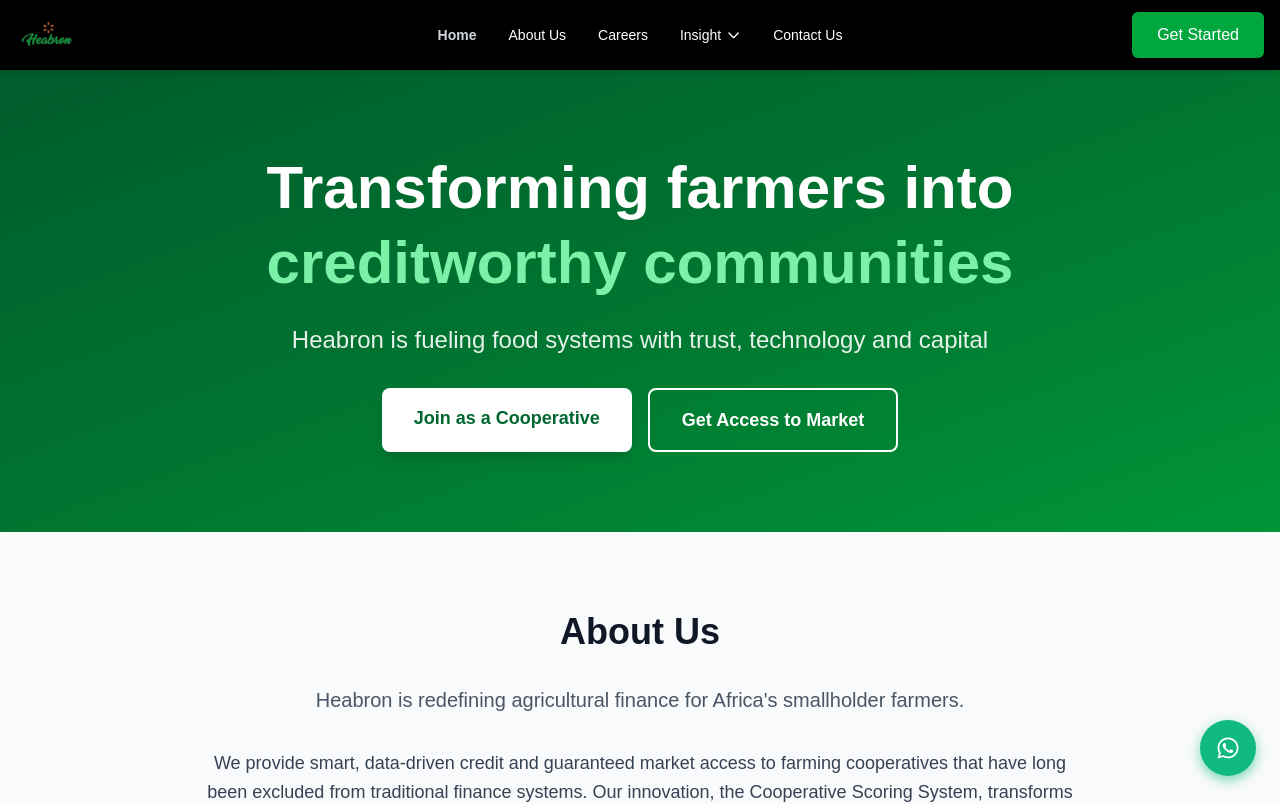
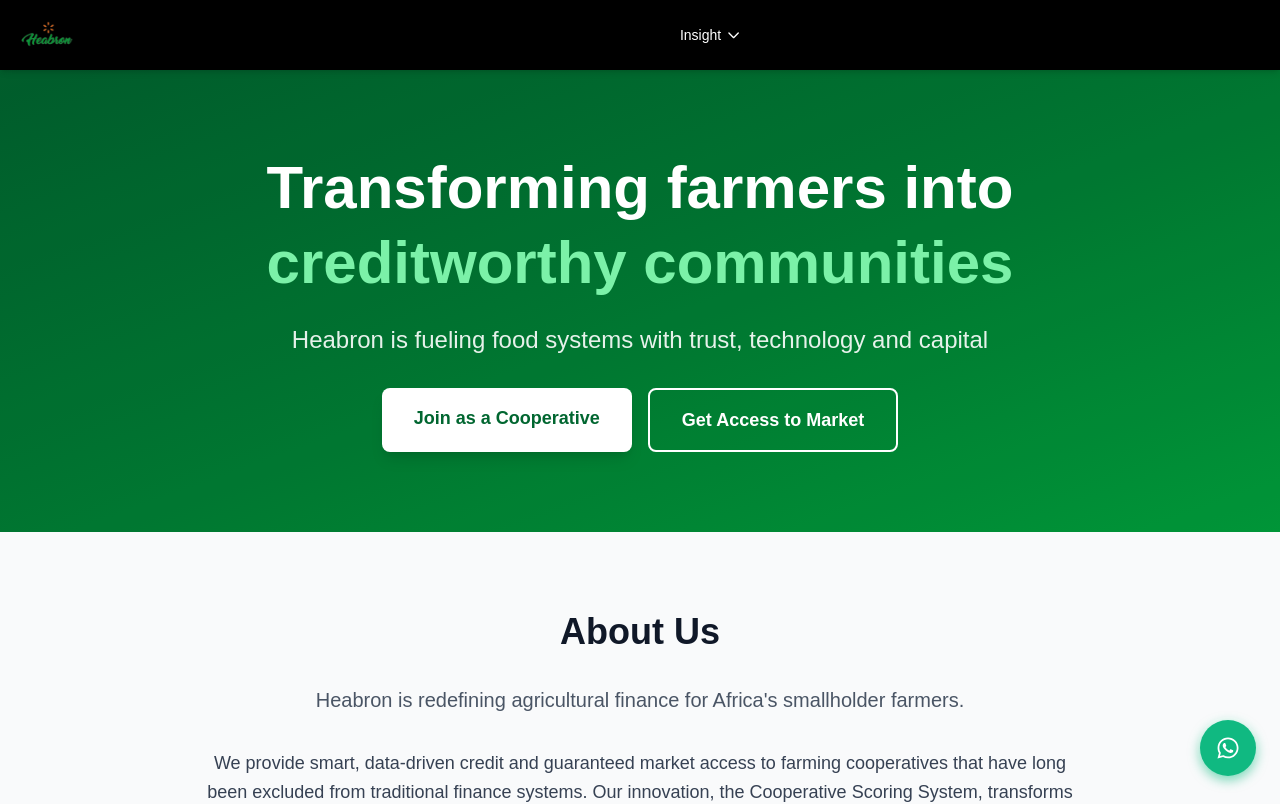
Before and after one commit to Dikeola/Heabron, a Next.js app: page / in a window 1280 px wide. Shown: the top 804 px of the page. Built offline with nearby package versions, Linux system fonts and the light colour scheme.

Commit message:
header animation

```diff
--- a/app/globals.css
+++ b/app/globals.css
@@ -74,3 +74,20 @@
   color: var(--foreground);
   font-family: Arial, Helvetica, sans-serif;
 }
+
+/* Header slide-down animation */
+@keyframes slideDown {
+  from {
+    opacity: 0;
+    transform: translateY(-20px);
+  }
+  to {
+    opacity: 1;
+    transform: translateY(0);
+  }
+}
+
+.animate-slide-down {
+  animation: slideDown 0.6s ease-out forwards;
+  opacity: 0;
+}
--- a/components/Dropdown.js
+++ b/components/Dropdown.js
@@ -1,11 +1,25 @@
 'use client';
 
-import { useState, useRef } from 'react';
+import { useState, useRef, useEffect } from 'react';
 import Link from 'next/link';
 
 const Dropdown = ({ title, items }) => {
   const [isOpen, setIsOpen] = useState(false);
   const dropdownRef = useRef(null);
+
+  // Close dropdown when clicking outside
+  useEffect(() => {
+    const handleClickOutside = (event) => {
+      if (dropdownRef.current && !dropdownRef.current.contains(event.target)) {
+        setIsOpen(false);
+      }
+    };
+
+    document.addEventListener('mousedown', handleClickOutside);
+    return () => {
+      document.removeEventListener('mousedown', handleClickOutside);
+    };
+  }, []);
 
   return (
     <div className="relative" ref={dropdownRef}>
--- a/components/Header.js
+++ b/components/Header.js
@@ -76,7 +76,8 @@
               alt="Heabron Logo"
               width={120}
               height={40}
-              className="h-10 w-auto"
+              className="h-10 w-auto animate-slide-down"
+              style={{ animationDelay: '0.2s' }}
             />
           </div>
 
@@ -93,7 +94,8 @@
                 <Link
                   key={index}
                   href={item.href}
-                  className={`relative inline-block py-2 transition-colors hover:text-gray-300 ${item.href === pathname ? 'text-gray-300 font-semibold' : ''} group`}
+                  className={`relative inline-block py-2 transition-colors hover:text-gray-300 ${item.href === pathname ? 'text-gray-300 font-semibold' : ''} group animate-slide-down`}
+                  style={{ animationDelay: `${index * 0.1}s` }}
                 >
                   {item.label}
                   <span className="absolute bottom-0 left-0 w-0 h-0.5 bg-white transition-all duration-300 group-hover:w-full"></span>
@@ -104,7 +106,7 @@
 
           {/* Get Started Button - hidden on mobile */}
           <div className="hidden lg:block">
-            <Button href="/get-started">
+            <Button href="/get-started" className="animate-slide-down" style={{ animationDelay: `${navItems.length * 0.1}s` }}>
               Get Started
             </Button>
           </div>
```
